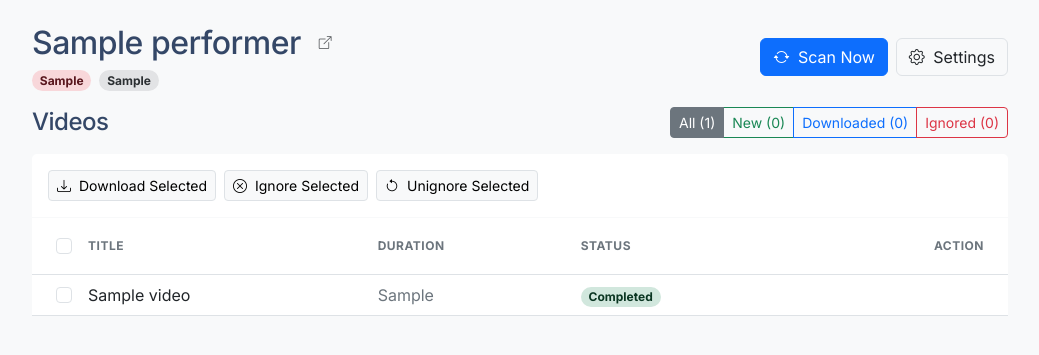
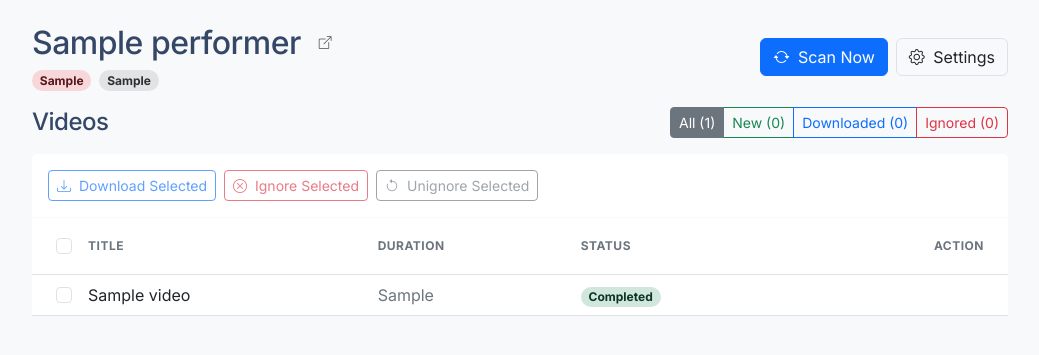
Before and after one commit to meteoroh/siphon, a Flask app: page /performers/1 in a window 1280 px wide. Shown: the part 56-411 px from the top of the page, without its empty margins (120-1159 px from the left). Run offline with Flask 3, Linux system fonts and the light colour scheme; tables that the repository leaves empty hold one stand-in row (values such as "Sample post"); some libraries are stand-ins or nearby versions.

Commit message:
batch fix

```diff
--- a/app/templates/base.html
+++ b/app/templates/base.html
@@ -65,6 +65,15 @@
                 width: auto !important;
             }
         }
+
+        .htmx-indicator {
+            display: none;
+        }
+
+        .htmx-request .htmx-indicator,
+        .htmx-request.htmx-indicator {
+            display: inline-block;
+        }
     </style>
 </head>
 
--- a/app/templates/performer.html
+++ b/app/templates/performer.html
@@ -109,17 +109,25 @@
     <div class="card border-0 mb-4">
         <div class="card-header bg-white border-bottom border-light py-3">
             <div class="d-flex gap-2">
-                <button class="btn btn-sm btn-light border" hx-post="/download/batch" hx-target="#batch-message"
-                    hx-include="#batch-form">
-                    <i class="bi bi-download me-1 d-none d-md-inline"></i> Download Selected
+                <button id="btn-batch-download" class="btn btn-sm btn-outline-primary" hx-post="/download/batch"
+                    hx-target="#batch-message" hx-include="#batch-form" disabled>
+                    <span class="spinner-border spinner-border-sm htmx-indicator" role="status"
+                        aria-hidden="true"></span>
+                    <i class="bi bi-download me-1 d-none d-md-inline"></i> <span class="btn-text">Download
+                        Selected</span>
                 </button>
-                <button class="btn btn-sm btn-light border" hx-post="/ignore/batch" hx-target="#batch-message"
-                    hx-include="#batch-form">
-                    <i class="bi bi-x-circle me-1 d-none d-md-inline"></i> Ignore Selected
+                <button id="btn-batch-ignore" class="btn btn-sm btn-outline-danger" hx-post="/ignore/batch"
+                    hx-target="#batch-message" hx-include="#batch-form" disabled>
+                    <span class="spinner-border spinner-border-sm htmx-indicator" role="status"
+                        aria-hidden="true"></span>
+                    <i class="bi bi-x-circle me-1 d-none d-md-inline"></i> <span class="btn-text">Ignore Selected</span>
                 </button>
-                <button class="btn btn-sm btn-light border" hx-post="/unignore/batch" hx-target="#batch-message"
-                    hx-include="#batch-form">
-                    <i class="bi bi-arrow-counterclockwise me-1 d-none d-md-inline"></i> Unignore Selected
+                <button id="btn-batch-unignore" class="btn btn-sm btn-outline-secondary" hx-post="/unignore/batch"
+                    hx-target="#batch-message" hx-include="#batch-form" disabled>
+                    <span class="spinner-border spinner-border-sm htmx-indicator" role="status"
+                        aria-hidden="true"></span>
+                    <i class="bi bi-arrow-counterclockwise me-1 d-none d-md-inline"></i> <span class="btn-text">Unignore
+                        Selected</span>
                 </button>
             </div>
         </div>
@@ -147,10 +155,11 @@
                         {% for video in videos %}
                         <tr data-status="{{ video.status }}">
                             <td class="ps-4"><input type="checkbox" class="form-check-input" name="video_ids"
-                                    value="{{ video.id }}"></td>
+                                    value="{{ video.id }}" {% if video.status=='downloaded' %}disabled{% endif %}></td>
                             <td>
                                 <a href="{{ video.url }}" target="_blank"
-                                    class="text-decoration-none text-dark text-wrap d-block" style="max-width: 500px;">
+                                    class="text-decoration-none text-dark text-truncate d-block"
+                                    style="max-width: 500px;">
                                     {{ video.title }}
                                 </a>
                             </td>
@@ -201,7 +210,7 @@
 
     <script>
         function filterVideos(status) {
-            const rows = document.querySelectorAll('tbody tr[data-status]');
+            const rows = document.querySelectorAll('tbody tr');
             rows.forEach(row => {
                 if (status === 'all' || row.dataset.status === status) {
                     row.style.display = '';
@@ -209,12 +218,64 @@
                     row.style.display = 'none';
                 }
             });
+            // Uncheck hidden checkboxes to avoid confusion
+            document.querySelectorAll('tbody tr[style*="display: none"] input[type="checkbox"]').forEach(cb => {
+                cb.checked = false;
+            });
+            updateBatchButtons();
         }
 
         function toggleAll(source) {
             // Only select visible checkboxes
             const checkboxes = document.querySelectorAll('tbody tr:not([style*="display: none"]) input[name="video_ids"]');
             checkboxes.forEach(cb => cb.checked = source.checked);
+            updateBatchButtons(); // Call updateBatchButtons after toggling all
         }
+
+        function updateBatchButtons() {
+            const checkedBoxes = document.querySelectorAll('input[name="video_ids"]:checked');
+
+            let newCount = 0;
+            let ignoredCount = 0;
+
+            checkedBoxes.forEach(cb => {
+                const row = cb.closest('tr');
+                const status = row.dataset.status;
+                if (status === 'new') newCount++;
+                if (status === 'ignored') ignoredCount++;
+            });
+
+            const btnDownload = document.getElementById('btn-batch-download');
+            const btnIgnore = document.getElementById('btn-batch-ignore');
+            const btnUnignore = document.getElementById('btn-batch-unignore');
+
+            if (btnDownload) {
+                btnDownload.disabled = newCount === 0;
+                const textSpan = btnDownload.querySelector('.btn-text');
+                if (textSpan) textSpan.textContent = newCount > 0 ? `Download Selected (${newCount})` : 'Download Selected';
+            }
+
+            if (btnIgnore) {
+                btnIgnore.disabled = newCount === 0;
+                const textSpan = btnIgnore.querySelector('.btn-text');
+                if (textSpan) textSpan.textContent = newCount > 0 ? `Ignore Selected (${newCount})` : 'Ignore Selected';
+            }
+
+            if (btnUnignore) {
+                btnUnignore.disabled = ignoredCount === 0;
+                const textSpan = btnUnignore.querySelector('.btn-text');
+                if (textSpan) textSpan.textContent = ignoredCount > 0 ? `Unignore Selected (${ignoredCount})` : 'Unignore Selected';
+            }
+        }
+
+        // Listen for checkbox changes
+        document.addEventListener('change', function (e) {
+            if (e.target.name === 'video_ids') {
+                updateBatchButtons();
+            }
+        });
+
+        // Initial call to set button states on page load
+        document.addEventListener('DOMContentLoaded', updateBatchButtons);
     </script>
     {% endblock %}
```
